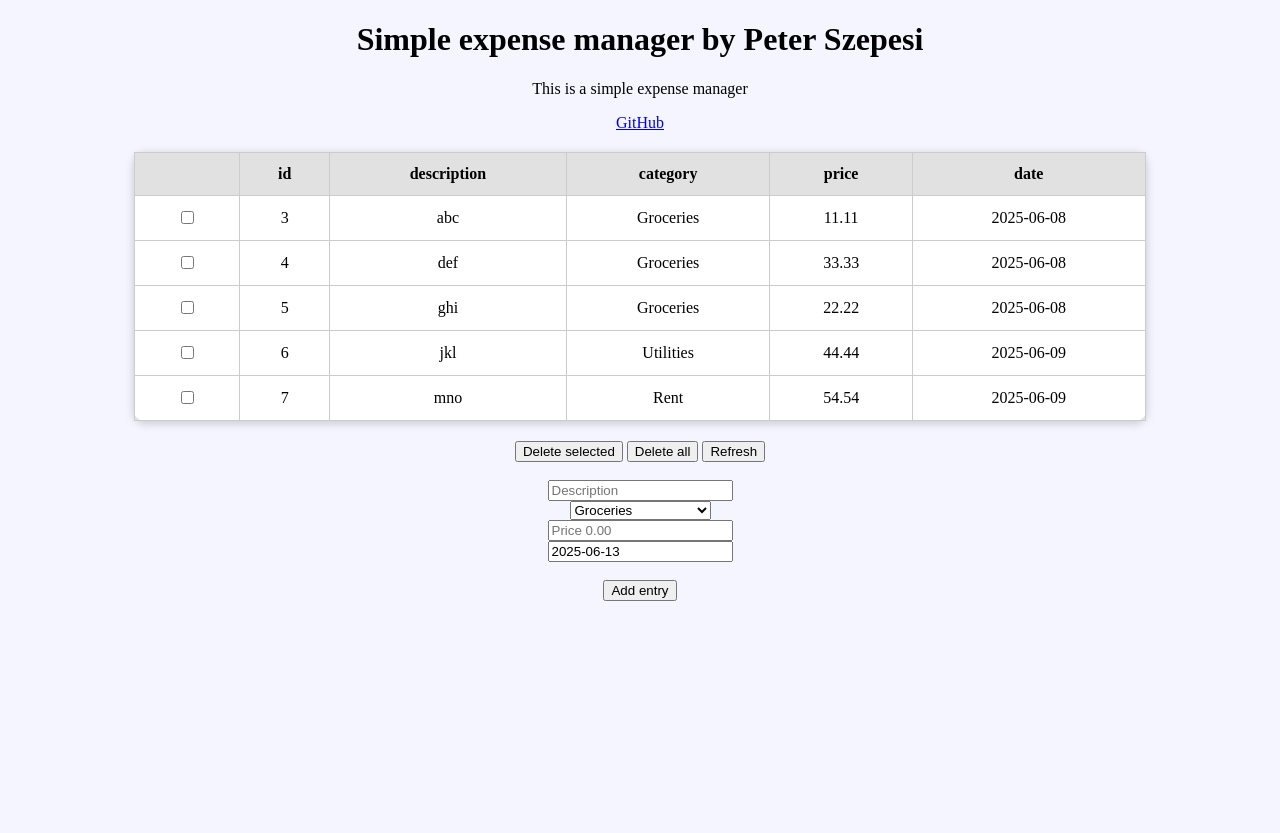
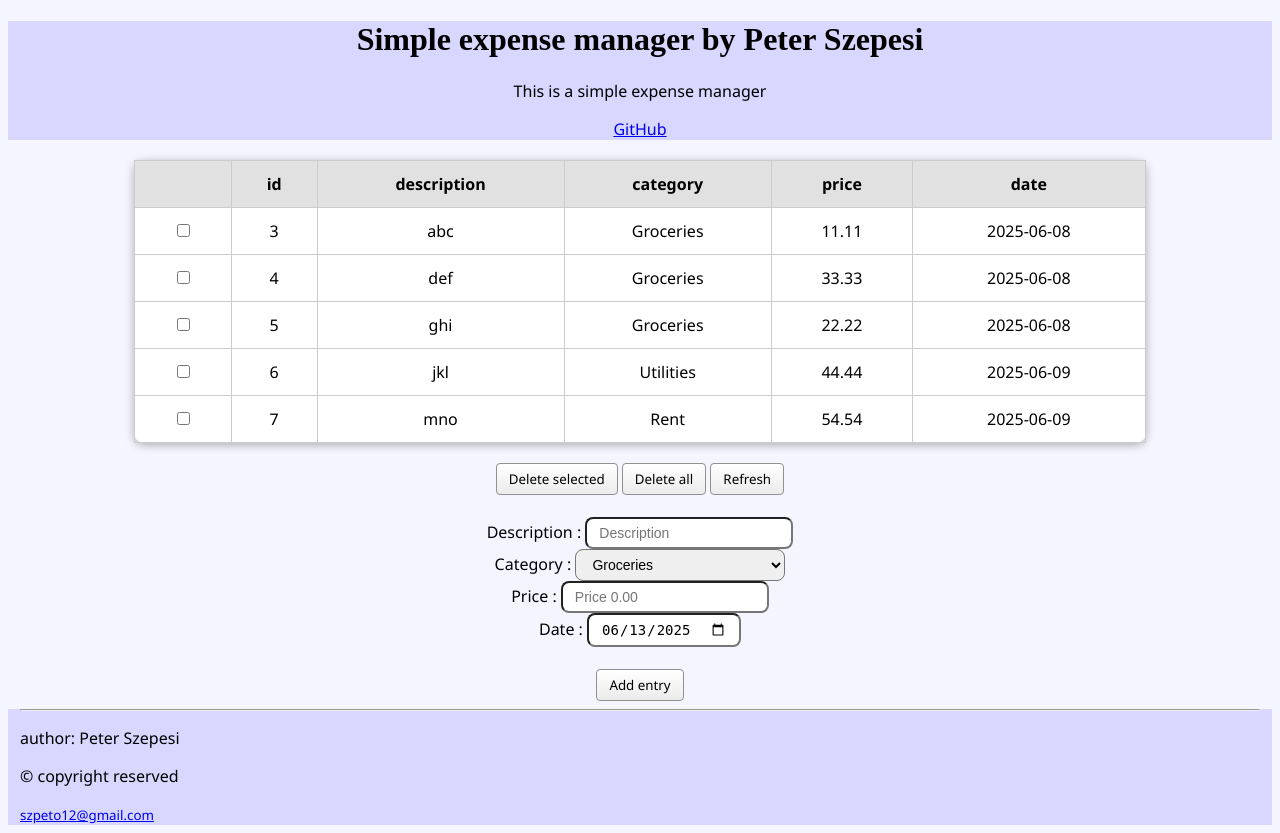
Before and after one commit to SzPeto/Python-Tutorial---01---Flask, a Flask app: page / in a window 1280 px wide. Before the commit the page ends 601 px from the top, so only its background shows below. Run offline with Flask 3, Linux system fonts and the light colour scheme.

Commit message:
Version v0.3.6

```diff
--- a/Main.py
+++ b/Main.py
@@ -22,6 +22,7 @@ db = SQLAlchemy(app)
 @app.route("/", methods = ["POST", "GET"])
 def index():
     if request.method == "POST":
+        print("posting")
         try:
             action = request.form.get("action")
             if action == "Add entry":
--- a/static/styles.css
+++ b/static/styles.css
@@ -1,6 +1,6 @@
 body {
     background-color: rgb(245, 245, 255);
-    font-family: Bahnschrift;
+    font-family: Segoe UI;
     text-align: center;
 }
 
@@ -14,7 +14,7 @@ table {
     margin: 20px auto;
     width: 80%;
     background-color: white;
-    box-shadow: 0 2px 10px rgba(0,0,0,0.2);
+    box-shadow: 0 2px 10px rgba(0,0,0,0.3);
 }
 
 th, td {
@@ -27,8 +27,44 @@ th {
     background-color: rgb(225, 225, 225);
 }
 
-#btn_add {
+button {
+    background: linear-gradient(to bottom, rgb(255, 255, 255), rgb(235, 235, 235));
+    border-radius: 4px;
+    padding: 6px 12px;
+    border: 1px solid rgb(144, 144, 144);
+    font-family: Segoe UI;
 }
 
-form {
+button:hover {
+    background: linear-gradient(to bottom, rgb(235, 235, 235), rgb(215, 215, 215));
 }
+
+button:active {
+    background: linear-gradient(to bottom, rgb(215, 215, 215), rgb(195, 195, 195));
+    border: 1px inset rgb(88, 88, 88);
+}
+
+input[type="text"] {
+    font-size: 14px;
+    border-radius: 8px;
+    padding: 6px 12px;
+    width: 180px;
+}
+
+select {
+    font-size: 14px;
+    border-radius: 8px;
+    padding: 6px 12px;
+    width: 210px;
+}
+
+#date-inp {
+    font-size: 14px;
+    border-radius: 8px;
+    padding: 6px 12px;
+}
+
+footer {
+    text-align: left;
+    padding: 0px 12px;
+}
--- a/templates/index.html
+++ b/templates/index.html
@@ -4,10 +4,13 @@
     <title>Simple expense manager by Peter Szepesi</title>
 {% endblock %}
 {% block body %}
+    <header style="background-color: rgb(215, 215, 255);">
         <h1>Simple expense manager by Peter Szepesi</h1>
         <p>This is a simple expense manager</p>
         <a href="https://github.com/szpeto" target="_blank">GitHub</a>
+    </header>
 
+    <main>
         {% if entries | length < 1 %}
         <h3>The table is empty, add entries here...</h3>
 
@@ -25,7 +28,7 @@
                 {% for entry in entries %}
                 <tr>
                     <td>
-                    <input type="checkbox" name="checked-entries" value="{{entry.id}}">
+                        <input type="checkbox" name="checked-entries" value="{{entry.id}}" id="check-box">
                     </td>
                     <td>{{entry.id}}</td>
                     <td>{{entry.description}}</td>
@@ -40,7 +43,10 @@
             <!-- name/value = key/value -->
             <button type="submit" name="action" value="Delete all" id="btn_del-all">Delete all</button>
             <button type="submit" name="action" value="Refresh" id="btn_ref">Refresh</button><br><br>
+            <!-- required means the user must enter a value -->
+            <label for="description-inp">Description : </label>
             <input type="text" name="description" id="description-inp" placeholder="Description"><br>
+            <label for="category-inp">Category : </label>
             <select name="category" id="category-inp">
               <option value="Groceries">Groceries</option>
               <option value="Utilities">Utilities</option>
@@ -67,8 +73,18 @@
               <option value="Fitness">Fitness</option>
               <option value="Miscellaneous">Miscellaneous</option>
             </select><br>
+            <label for="price-inp">Price : </label>
             <input type="text" name="price" id="price-inp" placeholder="Price 0.00"><br>
-        <input type="text" name="date" id="date-inp" placeholder="Date YYYY-MM-DD" value="{{today}}"><br><br>
-        <input type="submit" name="action" value="Add entry" id="btn_add">
+            <label for="date-inp">Date : </label>
+            <input type="date" id="date-inp" value="{{ today }}" name="date"><br><br>
+            <button type="submit" name="action" value="Add entry" id="btn_add">Add entry</button>
         </form>
+    </main>
+
+    <footer style="background-color: rgb(215, 215, 255);">
+        <hr>
+        <p>author: Peter Szepesi</p>
+        <p>&copy; copyright reserved</p>
+        <small><a href="mailto:szpeto12@gmail.com">szpeto12@gmail.com</a></small>
+    </footer>
 {% endblock %}
```
Also changed, not shown: html - tutorial.txt (+92 -0 lines), instance/database.db, 1 other file. Lines whose indentation alone changed are shown as unchanged.
